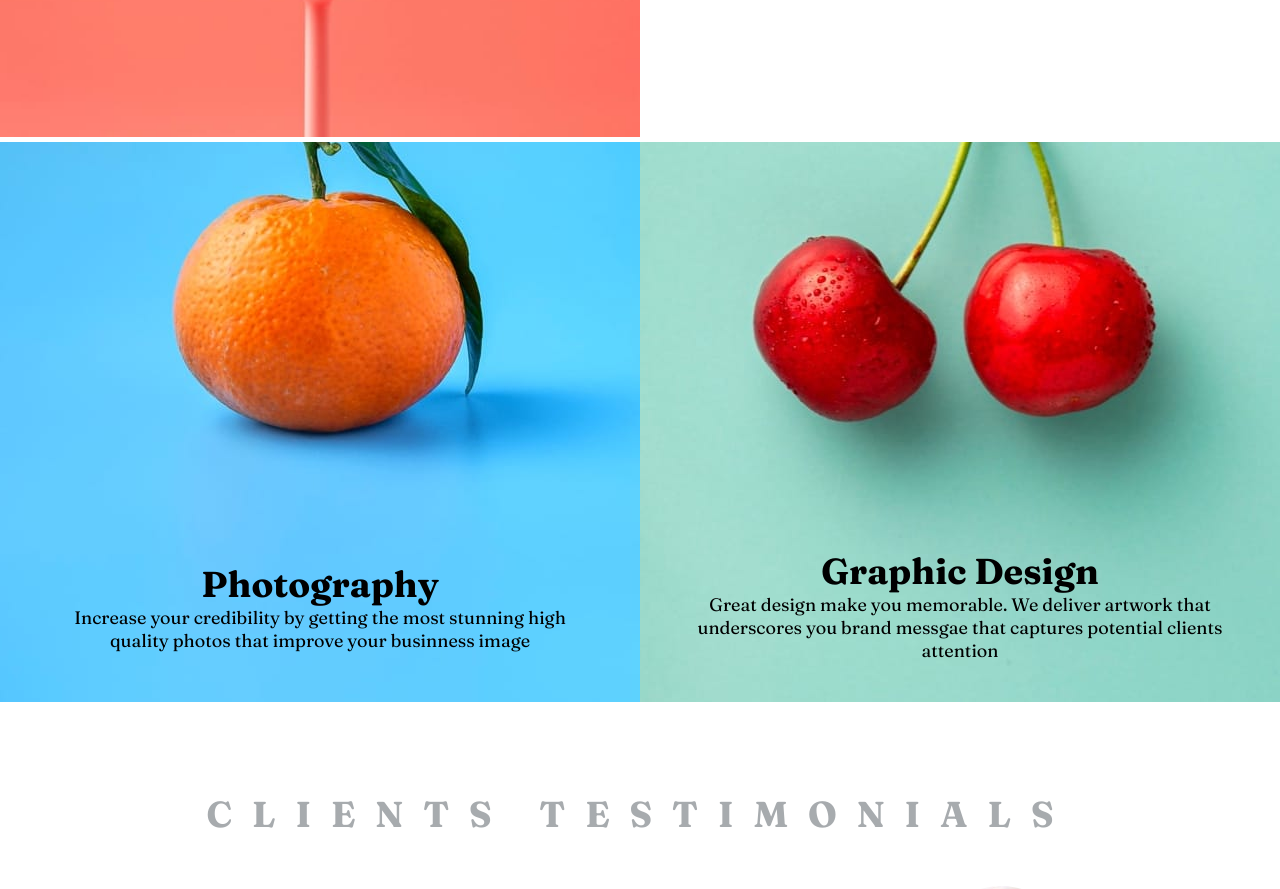
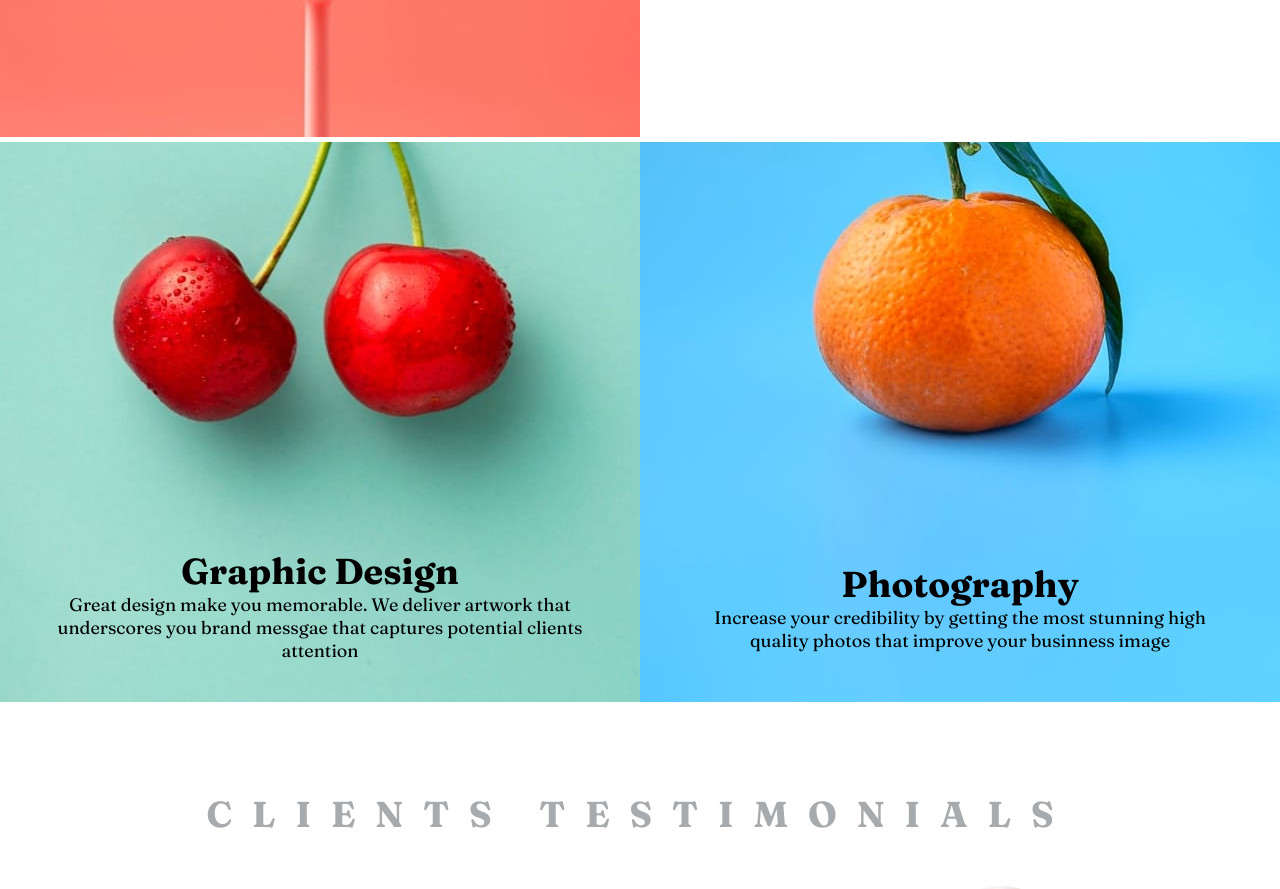
Before and after one commit to agun36/sunnyside-pro, a React (Create React App) app: page / in a window 1280 px wide. Shown: the part 1735-2624 px from the top of the page. Built offline with nearby package versions, Linux system fonts and the light colour scheme.

Commit message:
update design

```diff
--- a/src/App.scss
+++ b/src/App.scss
@@ -241,13 +241,14 @@ body {
       text-align: center;
       padding-inline: 5rem;
       height: 70vh;
-      order: 2;
+
       .banner-item {
         margin-top: auto;
         margin-bottom: 4rem;
       }
       @media screen and (max-width: 600px) {
         width: 100%;
+        order: 2;
       }
     }
     .banner-img-back-right {
@@ -262,13 +263,14 @@ body {
       text-align: center;
       padding-inline: 5rem;
       height: 70vh;
-      order: 1;
+
       .banner-item-right {
         margin-top: auto;
         margin-bottom: 5rem;
       }
       @media screen and (max-width: 600px) {
         width: 100%;
+        order: 1;
       }
     }
   }
```
